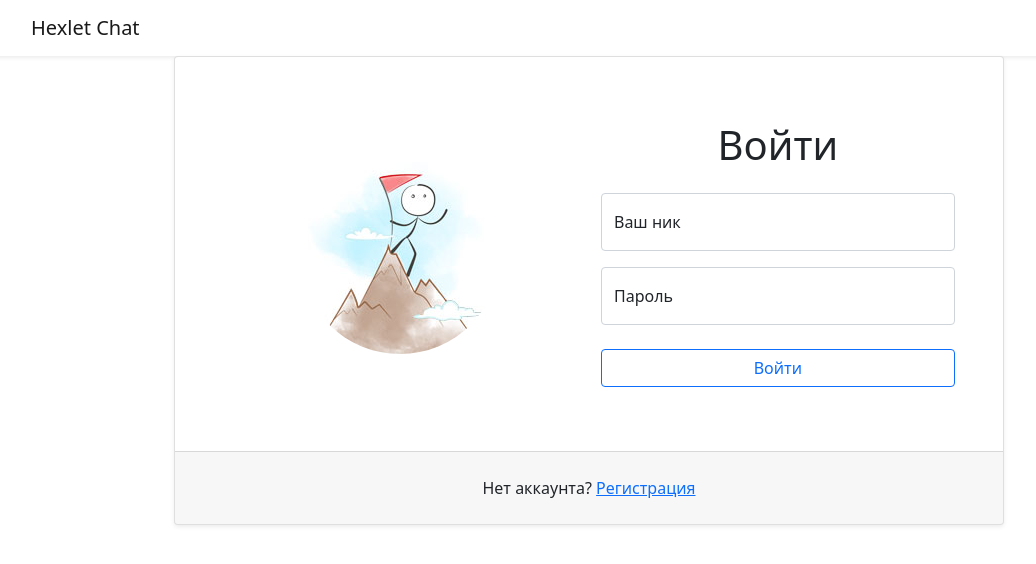
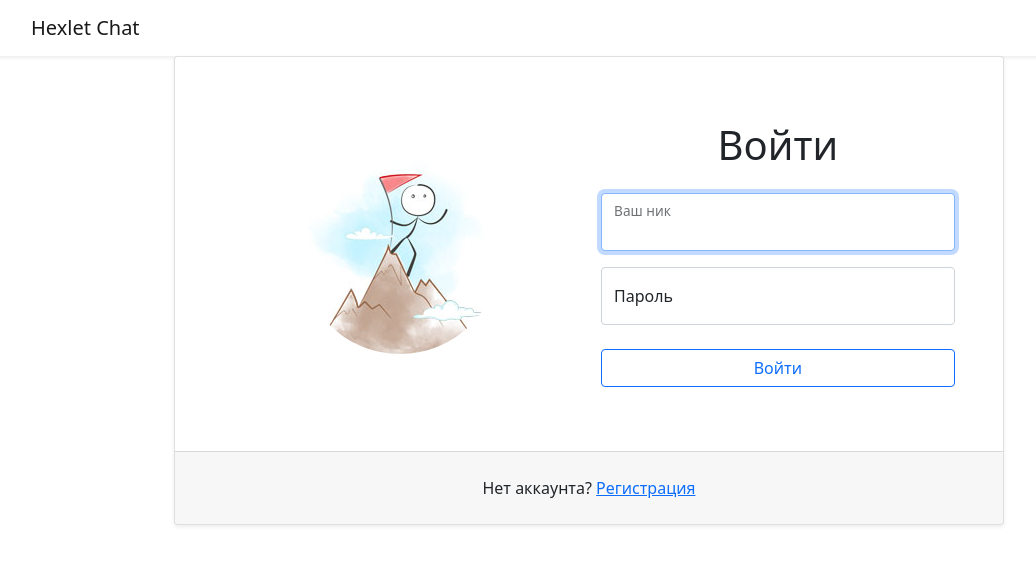
Before and after one commit to kristinakazlovskaya/frontend-project-lvl4, a React app: page /login in a window 1280 px wide. Shown: the top 564 px of the page, without its empty margins (51-1087 px from the left). Built offline with nearby package versions, Linux system fonts and the light colour scheme; the HTML template or start-up script is replaced by a standard one.

Commit message:
feat: implement authorization

```diff
--- a/package.json
+++ b/package.json
@@ -25,6 +25,7 @@
     "@testing-library/react": "^13.1.1",
     "@testing-library/user-event": "^13.5.0",
     "@types/react-router-dom": "^5.3.3",
+    "axios": "^0.26.1",
     "bootstrap": "^5.1.3",
     "classnames": "^2.3.1",
     "core-js": "^3.22.2",
@@ -46,6 +47,7 @@
     "popper.js": "^1.16.1",
     "pug": "^3.0.2",
     "react": "^18.0.0",
+    "react-bootstrap": "^2.3.1",
     "react-dom": "^18.0.0",
     "react-redux": "^8.0.1",
     "react-router-dom": "^6.3.0",
--- a/src/components/App.jsx
+++ b/src/components/App.jsx
@@ -1,19 +1,32 @@
 import React from 'react';
 import { BrowserRouter, Route, Routes } from 'react-router-dom';
+import AuthProvider from '../contexts/AuthProvider.jsx';
 import Header from './Header.jsx';
 import Login from './Login.jsx';
 import NotFound from './NotFound.jsx';
+import Main from './Main.jsx';
+import PrivateRoute from './PrivateRoute.jsx';
 
 const App = () => (
+  <AuthProvider>
     <BrowserRouter>
       <div className="d-flex flex-column h-100">
         <Header />
         <Routes>
           <Route path="*" element={<NotFound />} />
           <Route path="/login" element={<Login />} />
+          <Route
+            path="/"
+            element={(
+              <PrivateRoute>
+                <Main />
+              </PrivateRoute>
+            )}
+          />
         </Routes>
       </div>
     </BrowserRouter>
+  </AuthProvider>
 );
 
 export default App;
--- a/src/components/Login.jsx
+++ b/src/components/Login.jsx
@@ -1,12 +1,28 @@
 /* eslint-disable jsx-a11y/label-has-associated-control */
 
-import React from 'react';
+import React, { useContext, useState, useRef, useEffect } from 'react';
+import { Link, useNavigate } from 'react-router-dom';
+import * as Yup from 'yup';
+import axios from 'axios';
+import { Button, Form } from 'react-bootstrap';
 import { useFormik } from 'formik';
-import * as Yup from 'yup';
-import { Link } from 'react-router-dom';
+import { AuthContext } from '../contexts/AuthProvider.jsx';
+
 import loginImage from '../img/loginImg.jpg';
 
 const Login = () => {
+  const auth = useContext(AuthContext);
+
+  const [authFailed, setAuthFailed] = useState(false);
+
+  const inputRef = useRef();
+
+  useEffect(() => {
+    inputRef.current.focus();
+  }, []);
+
+  const navigate = useNavigate();
+
   const formik = useFormik({
     initialValues: {
       username: '',
@@ -16,8 +32,22 @@ const Login = () => {
       username: Yup.string().required(),
       password: Yup.string().required(),
     }),
-    onSubmit: (values) => {
-      console.log(JSON.stringify(values, null, 2));
+    onSubmit: async (values) => {
+      setAuthFailed(false);
+
+      try {
+        const res = await axios.post('api/v1/login', values);
+        localStorage.setItem('userId', JSON.stringify(res.data));
+        auth.logIn();
+        navigate('/');
+      } catch (err) {
+        if (err.isAxiosError && err.response.status === 401) {
+          setAuthFailed(true);
+          inputRef.current.select();
+          return;
+        }
+        throw err;
+      }
     },
   });
 
@@ -31,21 +61,22 @@ const Login = () => {
                 <img className="rounded-circle" src={loginImage} alt="Войти" />
               </div>
 
-              <form onSubmit={formik.handleSubmit} className="col-12 col-md-6 mt-3 mt-mb-0">
+              <Form onSubmit={formik.handleSubmit} className="col-12 col-md-6 mt-3 mt-mb-0">
                 <h1 className="text-center mb-4">Войти</h1>
 
-                <div className="form-floating mb-3">
-                  <input name="username" autoComplete="username" required placeholder="Ваш ник" id="username" className="form-control" onChange={formik.handleChange} onBlur={formik.handleBlur} value={formik.values.firstName} />
-                  <label htmlFor="username">Ваш ник</label>
-                </div>
+                <Form.Group className="form-floating mb-3">
+                  <Form.Control name="username" autoComplete="username" required placeholder="Ваш ник" id="username" className="form-control" onChange={formik.handleChange} value={formik.values.username} isInvalid={authFailed} ref={inputRef} />
+                  <Form.Label htmlFor="username">Ваш ник</Form.Label>
+                </Form.Group>
 
-                <div className="form-floating mb-4">
-                  <input name="password" autoComplete="current-password" required placeholder="Пароль" type="password" id="password" className="form-control" onChange={formik.handleChange} onBlur={formik.handleBlur} value={formik.values.password} />
-                  <label className="form-label" htmlFor="password">Пароль</label>
-                </div>
+                <Form.Group className="form-floating mb-4">
+                  <Form.Control name="password" autoComplete="current-password" required placeholder="Пароль" type="password" id="password" className="form-control" onChange={formik.handleChange} value={formik.values.password} isInvalid={authFailed} />
+                  <Form.Label className="form-label" htmlFor="password">Пароль</Form.Label>
+                  <Form.Control.Feedback type="invalid" tooltip>Неверные имя пользователя или пароль</Form.Control.Feedback>
+                </Form.Group>
 
-                <button type="submit" className="w-100 mb-3 btn btn-outline-primary">Войти</button>
-              </form>
+                <Button type="submit" variant="outline-primary" className="w-100 mb-3">Войти</Button>
+              </Form>
             </div>
 
             <div className="card-footer p-4">
--- /dev/null
+++ b/src/components/Main.jsx
@@ -0,0 +1,21 @@
+import React, { useState, useEffect, useContext } from 'react';
+import axios from 'axios';
+import { AuthContext } from '../contexts/AuthProvider.jsx';
+
+const Main = () => {
+  const { getAuthHeader } = useContext(AuthContext);
+  const [content, setContent] = useState('');
+
+  useEffect(() => {
+    const fetchContent = async () => {
+      const { data } = await axios.get('/api/v1/data', { headers: getAuthHeader() });
+      setContent(data);
+    };
+
+    fetchContent();
+  }, []);
+
+  return content && <p>I am chat</p>;
+};
+
+export default Main;
--- /dev/null
+++ b/src/components/PrivateRoute.jsx
@@ -0,0 +1,14 @@
+import React, { useContext } from 'react';
+import { useLocation, Navigate } from 'react-router-dom';
+import { AuthContext } from '../contexts/AuthProvider.jsx';
+
+const PrivateRoute = ({ children }) => {
+  const auth = useContext(AuthContext);
+  const location = useLocation();
+
+  return (
+    auth.loggedIn ? children : <Navigate to="/login" state={{ from: location }} />
+  );
+};
+
+export default PrivateRoute;
--- /dev/null
+++ b/src/contexts/AuthProvider.jsx
@@ -0,0 +1,40 @@
+import React, { createContext, useState } from 'react';
+
+export const AuthContext = createContext({});
+
+const AuthProvider = ({ children }) => {
+  const getAuthToken = () => {
+    if (localStorage.getItem('userId')) {
+      return true;
+    }
+
+    return false;
+  };
+
+  const [loggedIn, setLoggedIn] = useState(getAuthToken);
+
+  const logIn = () => setLoggedIn(true);
+  const logOut = () => {
+    localStorage.removeItem('userId');
+    setLoggedIn(false);
+  };
+
+  const getAuthHeader = () => {
+    const userId = JSON.parse(localStorage.getItem('userId'));
+
+    if (userId && userId.token) {
+      return { Authorization: `Bearer ${userId.token}` };
+    }
+
+    return {};
+  };
+
+  return (
+    // eslint-disable-next-line
+    <AuthContext.Provider value={{ loggedIn, logIn, logOut, getAuthHeader }}>
+      {children}
+    </AuthContext.Provider>
+  );
+};
+
+export default AuthProvider;
```
Also changed, not shown: 1 other file (tests, documents, lock files or other folders). Lines whose indentation alone changed are shown as unchanged.
